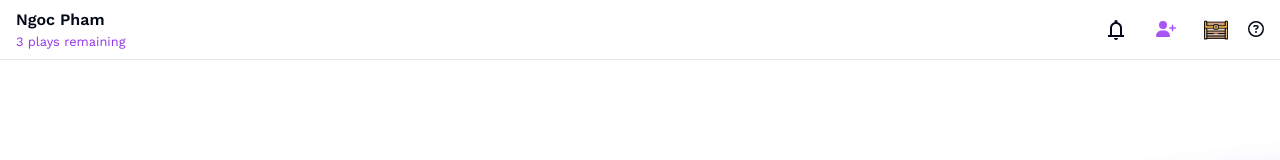
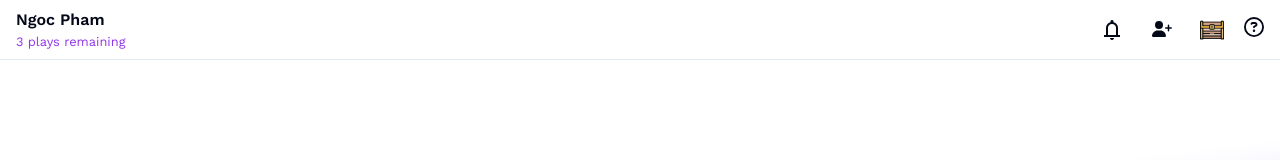
Before and after one commit to ItsMeNozo/vou, a React (Vite) app: page /shaking-game/main in a window 1280 px wide. Shown: the top 160 px of the page. Built offline with nearby package versions, Linux system fonts and the light colour scheme.

Commit message:
chore: fix hover color for buttons

```diff
--- a/src/components/AddFriendPanel.tsx
+++ b/src/components/AddFriendPanel.tsx
@@ -15,7 +15,7 @@ export function AddFriendPanel() {
 
   return (
     <div className="relative">
-      <button className="p-2 text-purple-500 hover:bg-gray-200 rounded-full focus:outline-none" onClick={() => setIsVisible(!isVisible)}>
+      <button className="p-2  hover:text-purple-700 transition-colors duration-300 rounded-full" onClick={() => setIsVisible(!isVisible)}>
         <FontAwesomeIcon icon={faUserPlus} />
       </button>
       {isVisible && (
--- a/src/components/HelpPopover.tsx
+++ b/src/components/HelpPopover.tsx
@@ -7,7 +7,7 @@ export function QuestionPopover() {
   return (
     <Popover>
       <PopoverTrigger>
-        <FontAwesomeIcon icon={faCircleQuestion} />
+        <FontAwesomeIcon icon={faCircleQuestion} className=" hover:text-purple-700 transition-colors duration-300 text-xl" />
       </PopoverTrigger>
       <PopoverContent className="mt-5">
         <HelpInstructions />
--- a/src/pages/ShakingGame/MainScreen.module.css
+++ b/src/pages/ShakingGame/MainScreen.module.css
@@ -82,7 +82,6 @@
   text-purple-600;
 }
 
-/* TODO: add this instruction below shaking ball */
 .shake_image {
   @apply block
   mx-auto
--- a/src/pages/ShakingGame/MainScreen.tsx
+++ b/src/pages/ShakingGame/MainScreen.tsx
@@ -30,9 +30,6 @@ const MainScreen: React.FC = () => {
           <Link to={"#notification"} className={classes.navlink}>
             <span className={`material-symbols-outlined`}>notifications</span>
           </Link>
-          {/* <Link to={"#friend"} className={`${classes.navlink}`}>
-            <span className="material-symbols-outlined">group</span>
-          </Link> */}
           <AddFriendPanel />
           <Link to={"#inventory"} className={classes.navlink}>
             <img src={inventoryImg} alt="inventory" width="24" />
```
